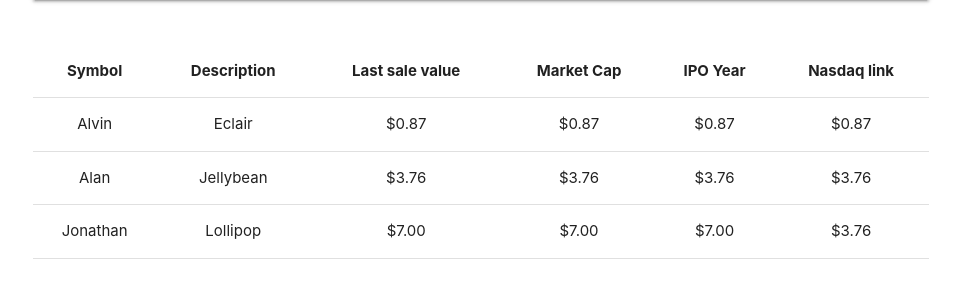
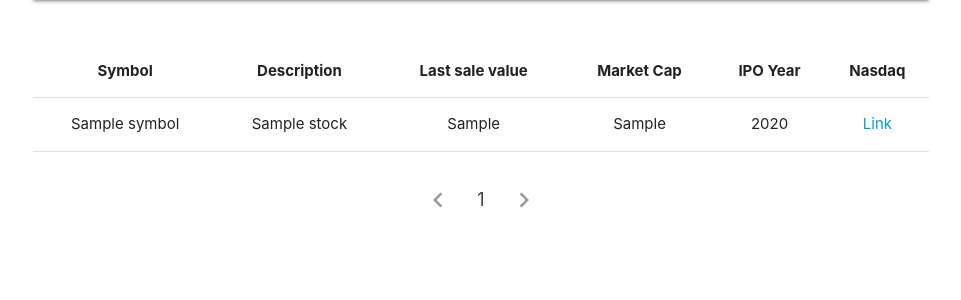
Before and after one commit to rwfalcao/stockSearch, a Django app: template symbol_search/templates/symbol_list.html in a window 1280 px wide. Shown: the part 146-446 px from the top of the page, without its empty margins (159-1120 px from the left). Run offline with Django 3.2, Linux system fonts and the light colour scheme; the template is opened without the code that fills it: most values are stand-ins (such as "Sample title", 1, 10 or a date in 2020).

Commit message:
#3 Pagination for stock list

```diff
--- a/b2blue/templates/base.html
+++ b/b2blue/templates/base.html
@@ -13,6 +13,8 @@
 
   <link rel="stylesheet" href="https://cdnjs.cloudflare.com/ajax/libs/materialize/1.0.0/css/materialize.min.css">
   <link href="https://fonts.googleapis.com/icon?family=Material+Icons" rel="stylesheet">
+
+  <title>Stock</title>
 
 </head>
 
--- a/static/css/main.css
+++ b/static/css/main.css
@@ -4,3 +4,8 @@
 table.stock-symbol-table {
     margin-top: 5%
 }
+.pagination-container {
+    display: flex;
+    justify-content: center;
+    margin-top: 2%;
+}
--- a/symbol_search/models.py
+++ b/symbol_search/models.py
@@ -29,6 +29,7 @@
 
     ipo_year = models.IntegerField(
         'IPO Year',
+        null=True, blank=True
         )
 
     nasdaq_url = models.URLField()
--- a/symbol_search/templates/symbol_list.html
+++ b/symbol_search/templates/symbol_list.html
@@ -26,36 +26,37 @@
               <th>Last sale value</th>
               <th>Market Cap</th>
               <th>IPO Year</th>
-              <th>Nasdaq link</th>
+              <th>Nasdaq</th>
           </tr>
         </thead>
 
         <tbody>
-          <tr>
-            <td>Alvin</td>
-            <td>Eclair</td>
-            <td>$0.87</td>
-            <td>$0.87</td>
-            <td>$0.87</td>
-            <td>$0.87</td>
-          </tr>
-          <tr>
-            <td>Alan</td>
-            <td>Jellybean</td>
-            <td>$3.76</td>
-            <td>$3.76</td>
-            <td>$3.76</td>
-            <td>$3.76</td>
-          </tr>
-          <tr>
-            <td>Jonathan</td>
-            <td>Lollipop</td>
-            <td>$7.00</td>
-            <td>$7.00</td>
-            <td>$7.00</td>
-            <td>$3.76</td>
-          </tr>
+            {% for stock in page %}
+                <tr>
+                    <td>{{ stock.symbol }}</td>
+                    <td>{{ stock.name }}</td>
+                    <td>{{ stock.last_sale }}</td>
+                    <td>{{ stock.market_cap }}</td>
+                    <td>{{ stock.ipo_year }}</td>
+                    <td><a target="_blank" href="{{ stock.nasdaq_url }}">Link</a></td>
+                </tr>
+            {% endfor %}
         </tbody>
       </table>
 
+      <div class="pagination-container">
+        <ul class="pagination">
+            {% if page.has_previous %}
+                <li class=" waves-effect {% if not page.has_previous %} disabled {% endif %}"><a href="?page={{ page.previous_page_number }}"><i class="material-icons">chevron_left</i></a></li>
+            {% else %}
+                <li class="disabled"><a href="#!"><i class="material-icons">chevron_left</i></a></li>
+            {% endif %}
+            {% for page_num in page_range %}
+                <li {% if page_num == current_page %} class="active" {% endif %} ><a href="?page={{ page_num }}">{{ page_num }}</a></li>
+
+            {% endfor %}
+            <li class="waves-effect {% if not page.has_next %} disabled {% endif %}"><a href="?page={{ page.next_page_number }}"><i class="material-icons">chevron_right</i></a></li>
+          </ul>
+      </div>
+
 {% endblock %}
```
Also changed, not shown: symbol_search/views.py (+12 -0 lines).
